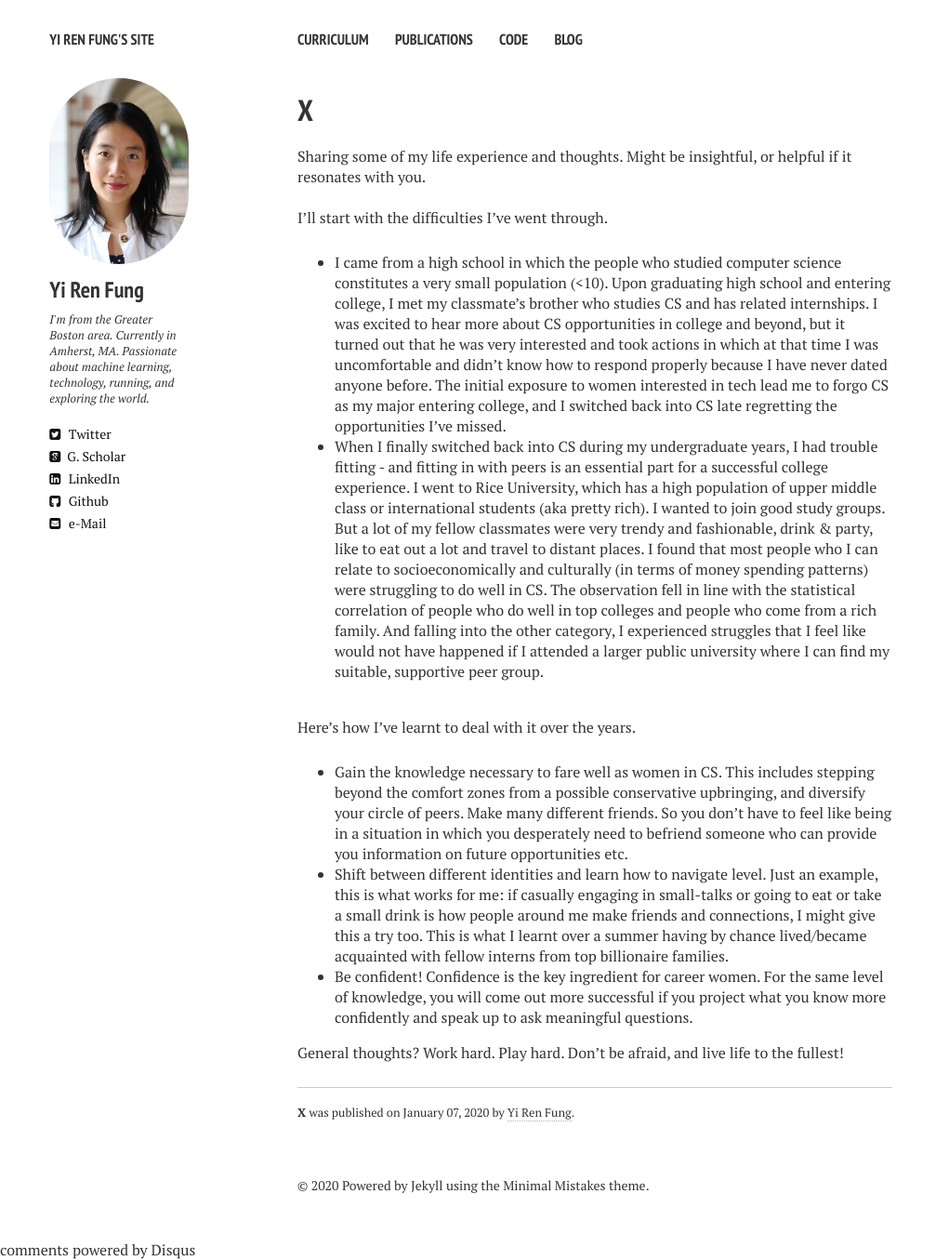
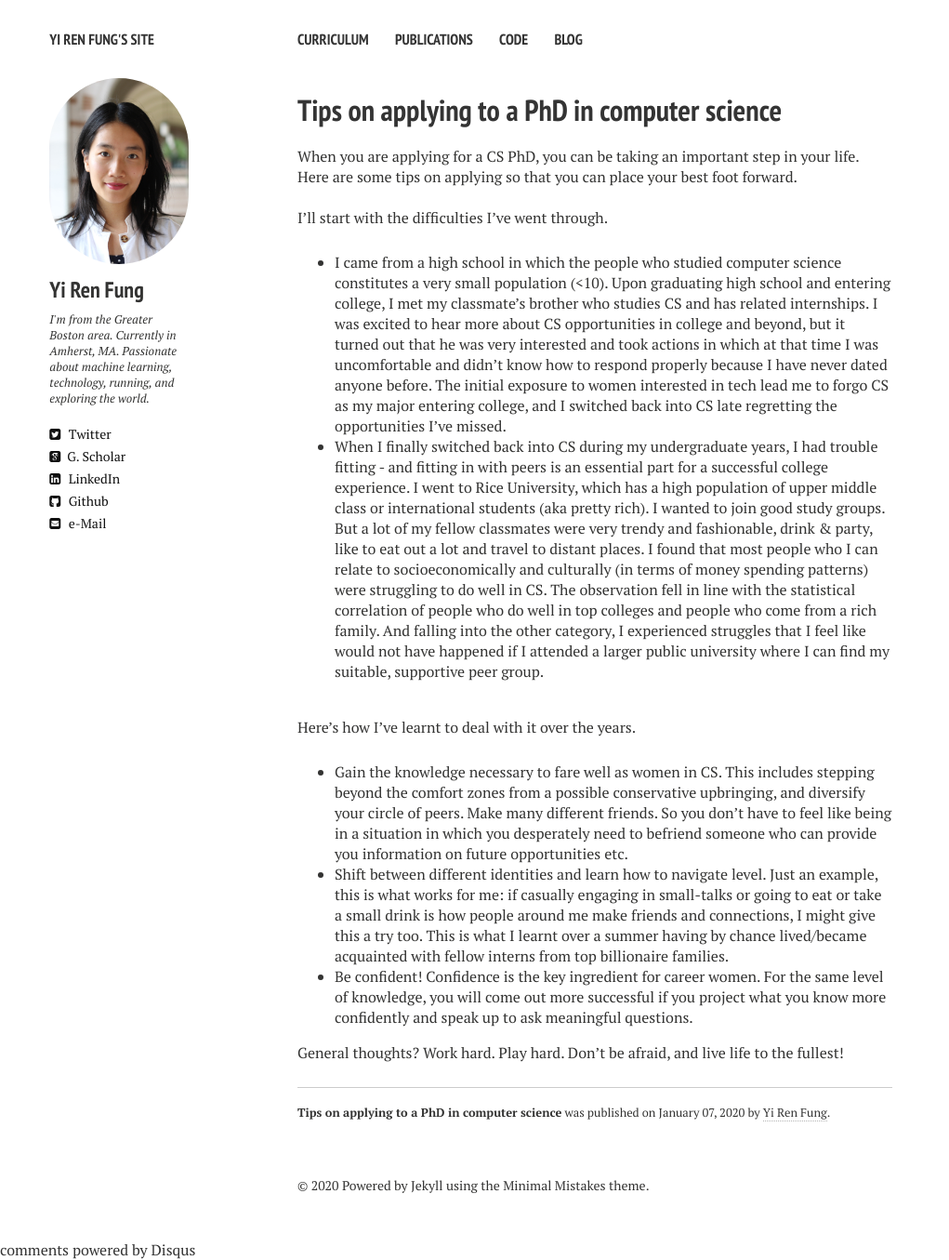
Before and after one commit to yrf1/yrf1.github.io, a Jekyll site: the page built from _posts/2020-01-07-on-phd-applications.md, in a window 1280 px wide. Shown: the whole page at 93% size, without its empty margins (0-1021 px from the left). Built offline with Jekyll 4.4.1, drawn with Linux system fonts in a browser that asks for light colours; nearby versions of some CDN libraries; comment, search, counter and statistics services are not loaded.

Commit message:
Updating blog posts

```diff
--- a/_posts/2020-01-07-on-phd-applications.md
+++ b/_posts/2020-01-07-on-phd-applications.md
@@ -1,12 +1,12 @@
 ---
 layout: post
-title: "X"
+title: "Tips on applying to a PhD in computer science"
 description: "Y."
 comments: true
 ---
 
 
-Sharing some of my life experience and thoughts. Might be insightful, or helpful if it resonates with you.
+When you are applying for a CS PhD, you can be taking an important step in your life. Here are some tips on applying so that you can place your best foot forward.
 
 <br>
 I'll start with the difficulties I've went through.
```
Also changed, not shown: _posts/2018-06-07-female-in-cs.md (renamed from _posts/2018-06-07-are-gans-the-new-deep.md).
